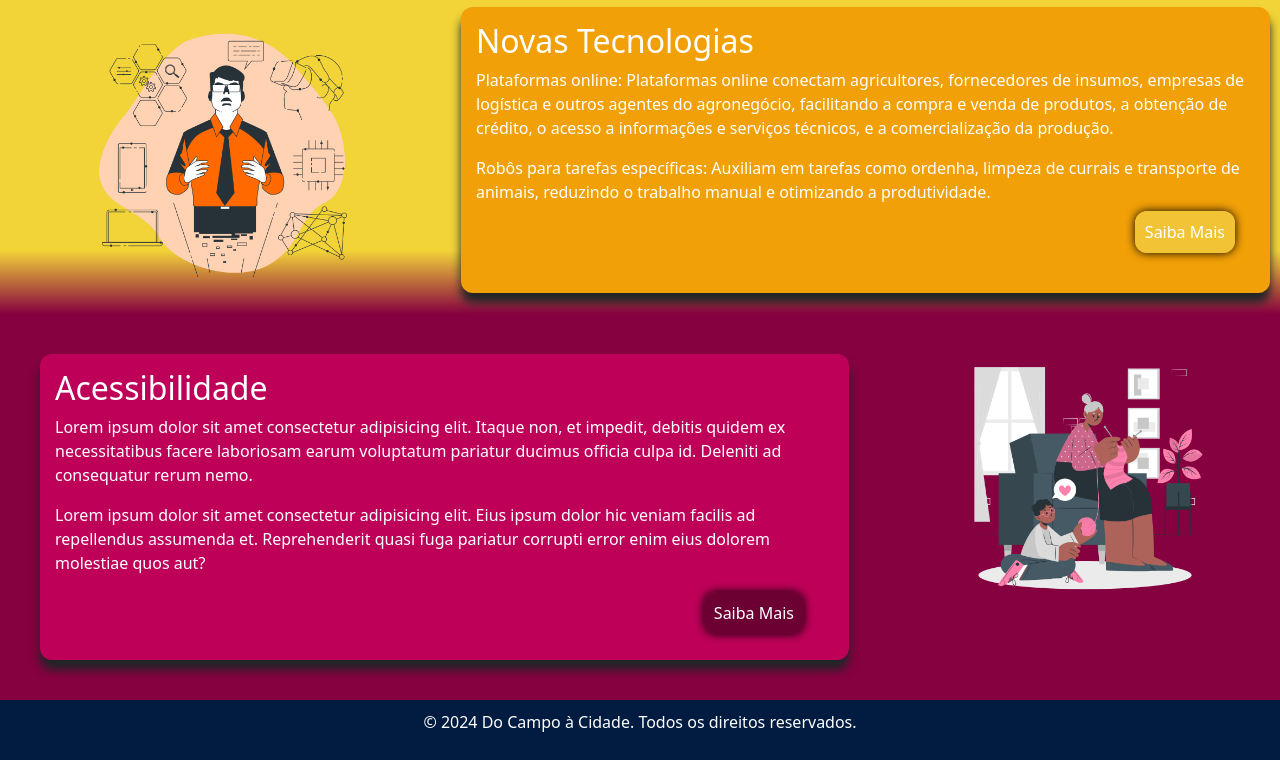
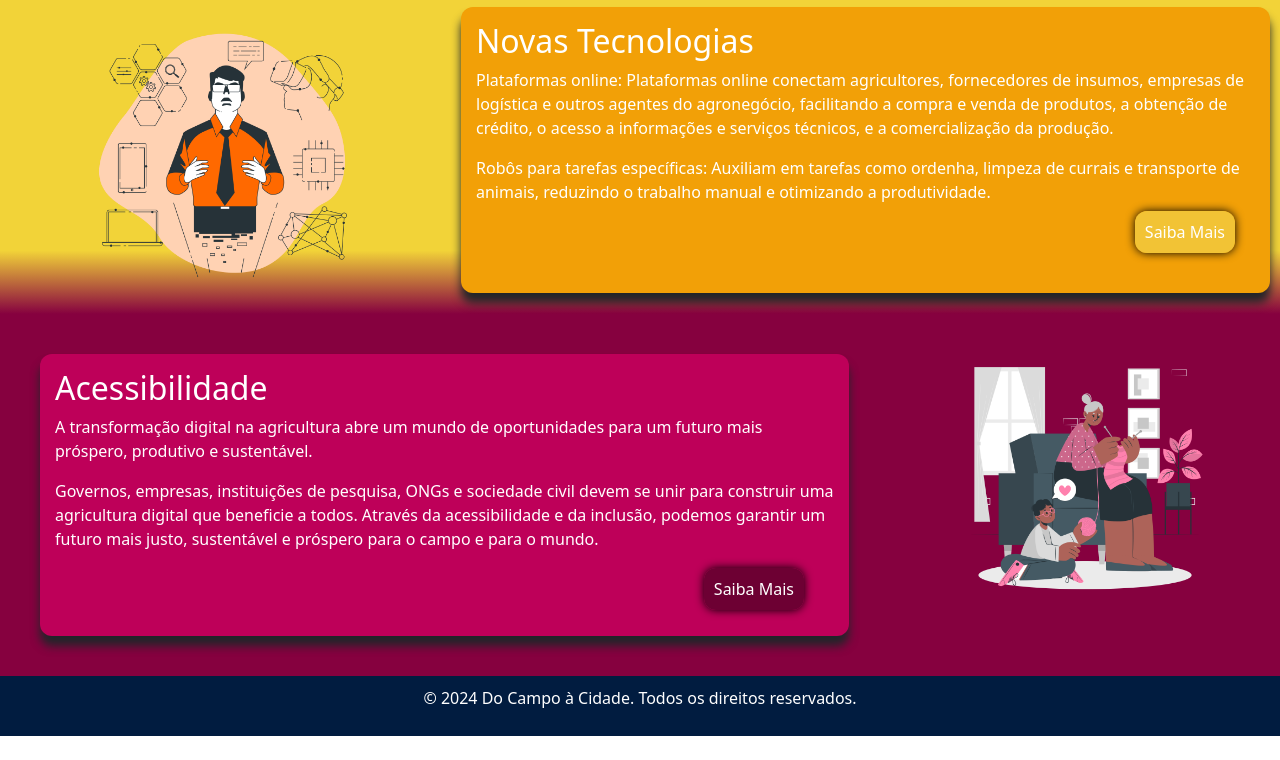
Before and after one commit to O-POPIA/Projeto-do-Agrinho, a plain HTML site: page Primeiro Menu.html in a window 1280 px wide. Shown: the part 1383-2143 px from the top of the page. After the commit the page ends 2119 px from the top, so only its background shows below. Drawn offline with nearby package versions, Linux system fonts and the light colour scheme; a web font is replaced by a local one.

Commit message:
Add files via upload

```diff
--- a/Primeiro Menu.html
+++ b/Primeiro Menu.html
@@ -162,12 +162,8 @@
   <section id="Pag-Ofertas-de-Trabalho" class="topico-4">
     <div class="textos-top-4">
       <h2>Acessibilidade</h2>
-      <p>Lorem ipsum dolor sit amet consectetur adipisicing elit. Itaque non, et impedit,
-        debitis quidem ex necessitatibus facere laboriosam earum voluptatum pariatur ducimus officia
-        culpa id. Deleniti ad consequatur rerum nemo.</p>
-      <p>Lorem ipsum dolor sit amet consectetur adipisicing elit. Eius ipsum dolor hic veniam facilis ad
-        repellendus assumenda et. Reprehenderit quasi fuga pariatur corrupti error enim eius dolorem molestiae
-        quos aut?</p>
+      <p>A transformação digital na agricultura abre um mundo de oportunidades para um futuro mais próspero, produtivo e sustentável.</p>
+      <p>Governos, empresas, instituições de pesquisa, ONGs e sociedade civil devem se unir para construir uma agricultura digital que beneficie a todos. Através da acessibilidade e da inclusão, podemos garantir um futuro mais justo, sustentável e próspero para o campo e para o mundo.</p>
       <section class="pag5-link">
         <a class="pag5" href="./Pages/Ofertas de Trabalho.html">Saiba Mais</a>
       </section>
```
Also changed, not shown: javascript.js (line endings or trailing spaces).
